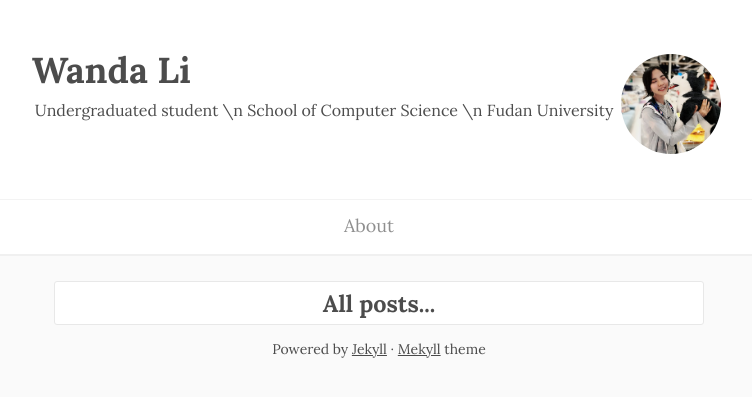
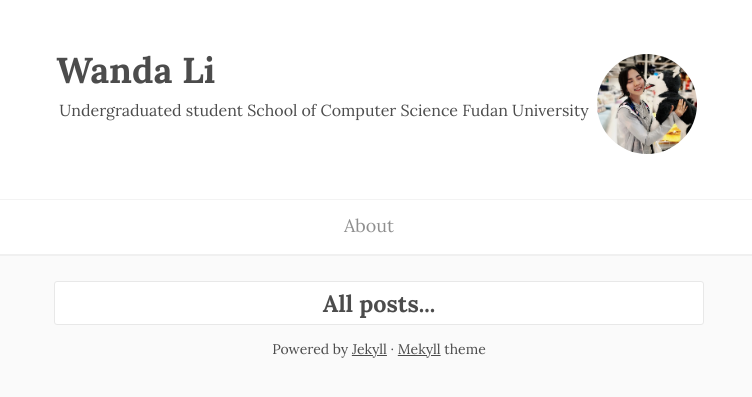
Before and after one commit to wandli/wandli.github.io, a Jekyll site: the page built from index.html, in a window 1280 px wide. Shown: the top 397 px of the page, without its empty margins (261-1013 px from the left). Built offline with Jekyll 4.4.1, drawn with Linux system fonts in a browser that asks for light colours.

```diff
--- a/_config.yml
+++ b/_config.yml
@@ -1,8 +1,8 @@
 title: Wanda Li
 email: wdli10 AT outlook DOT com
-description:
-  Undergraduated student \n
-  School of Computer Science \n
+description: |+
+  Undergraduated student
+  School of Computer Science
   Fudan University
 baseurl: "/" # the subpath of your site, e.g. /blog
 url: "http://wandli.github.io" # the base hostname & protocol for your site
```
